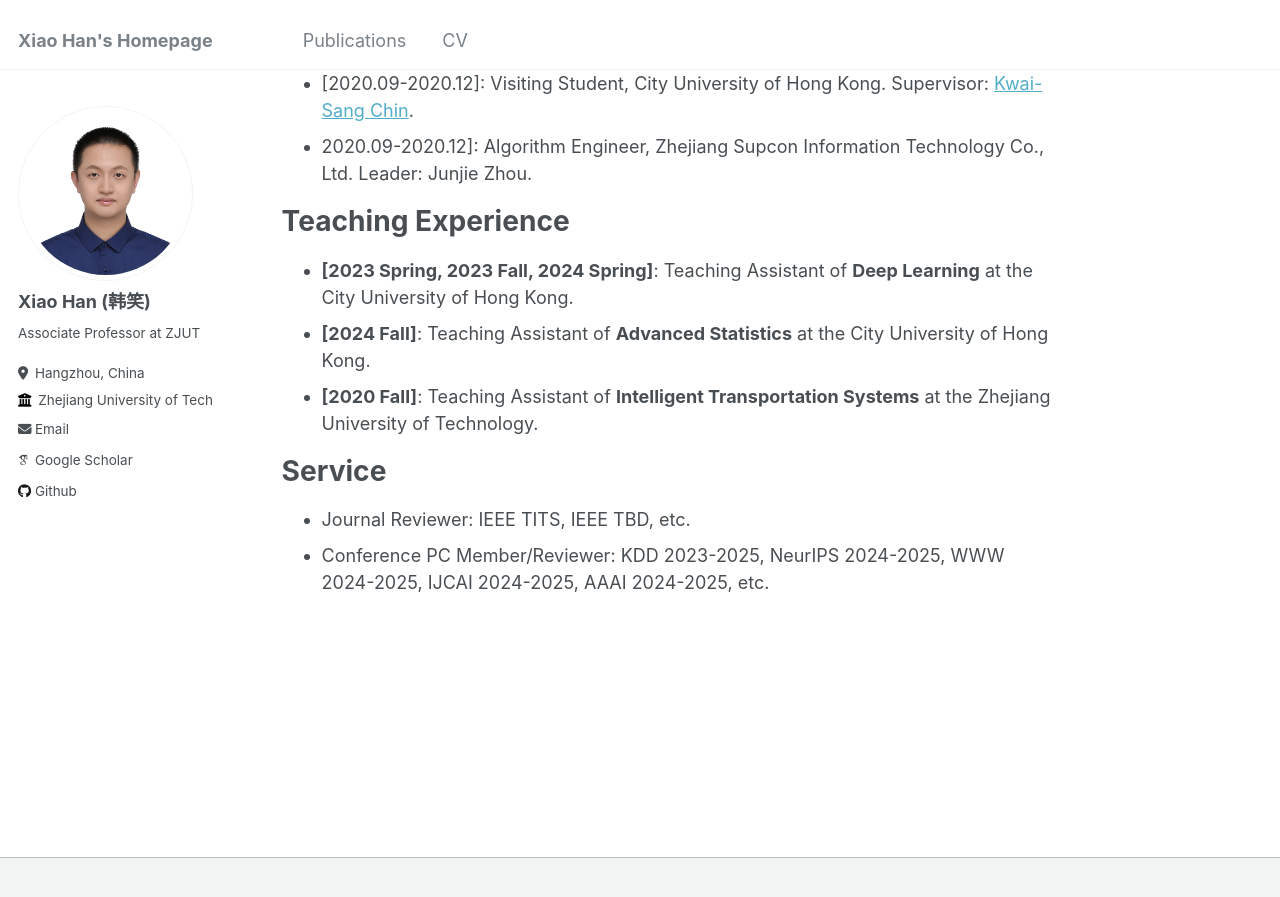
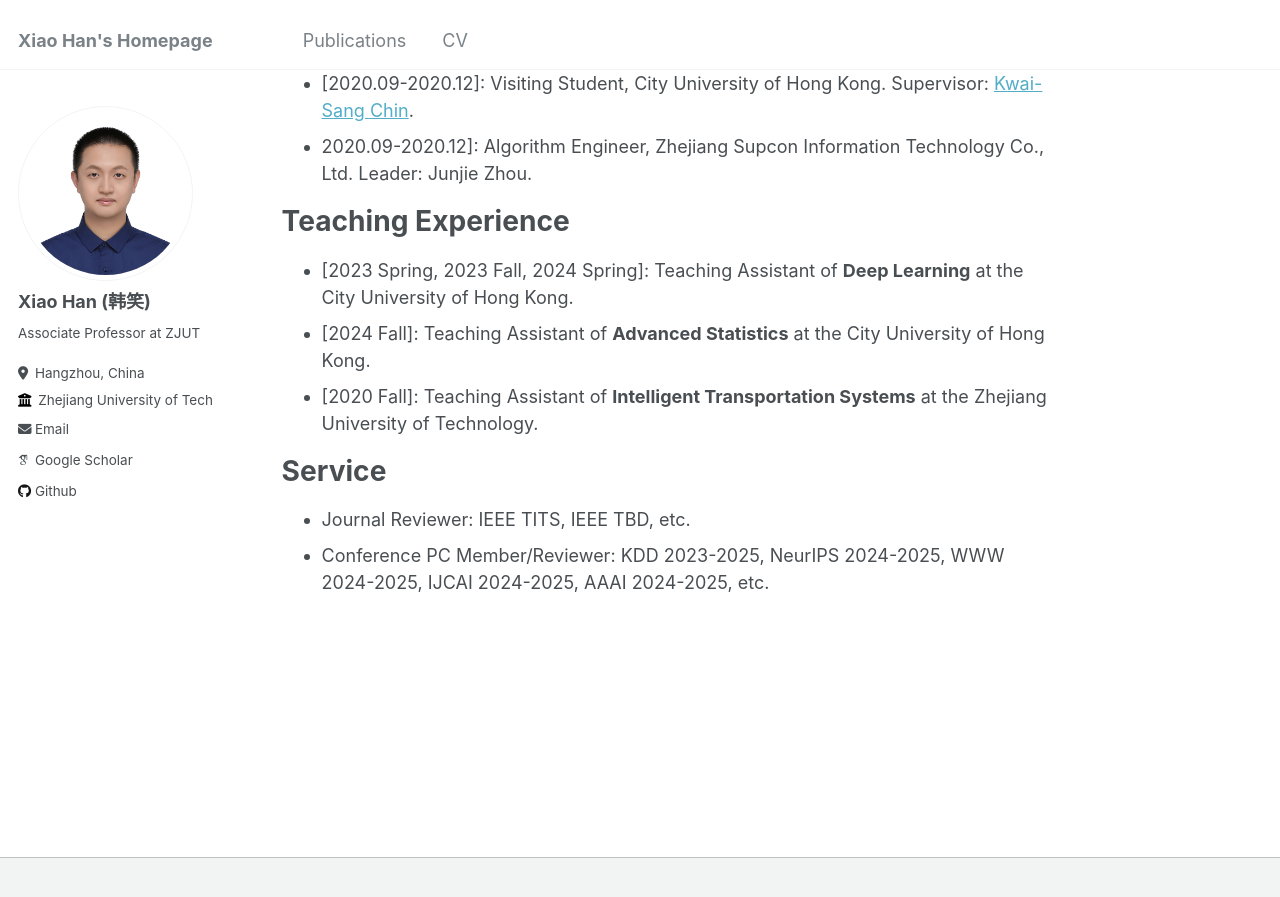
Before and after one commit to hahahenha/hahahenha.github.io, a Jekyll site: the page built from _pages/about.md, in a window 1280 px wide and 900 px high, scrolled down 2062 px. Shown: the top 897 px of the window. Built offline with Jekyll 4.4.1, drawn with Linux system fonts in a browser that asks for light colours; some web fonts are replaced.

Commit message:
Update about.md

```diff
--- a/_pages/about.md
+++ b/_pages/about.md
@@ -215,15 +215,11 @@ If you are interested in collaborating with me or want to have a chat, always fe
 
 # Teaching Experience
 
-<div>
-  <ul>
-    <li><strong>[2023 Spring, 2023 Fall, 2024 Spring]</strong>: Teaching Assistant of <strong>Deep Learning</strong> at the City University of Hong Kong.</li>
-
-    <li><strong>[2024 Fall]</strong>: Teaching Assistant of <strong>Advanced Statistics</strong> at the City University of Hong Kong.</li>
-
-    <li><strong>[2020 Fall]</strong>: Teaching Assistant of <strong>Intelligent Transportation Systems</strong> at the Zhejiang University of Technology.</li>
-  </ul>
-</div>
+<ul>
+  <li>[2023 Spring, 2023 Fall, 2024 Spring]: Teaching Assistant of <strong>Deep Learning</strong> at the City University of Hong Kong.</li>
+  <li>[2024 Fall]: Teaching Assistant of <strong>Advanced Statistics</strong> at the City University of Hong Kong.</li>
+  <li>[2020 Fall]: Teaching Assistant of <strong>Intelligent Transportation Systems</strong> at the Zhejiang University of Technology.</li>
+</ul>
 
 # Service
 
```
